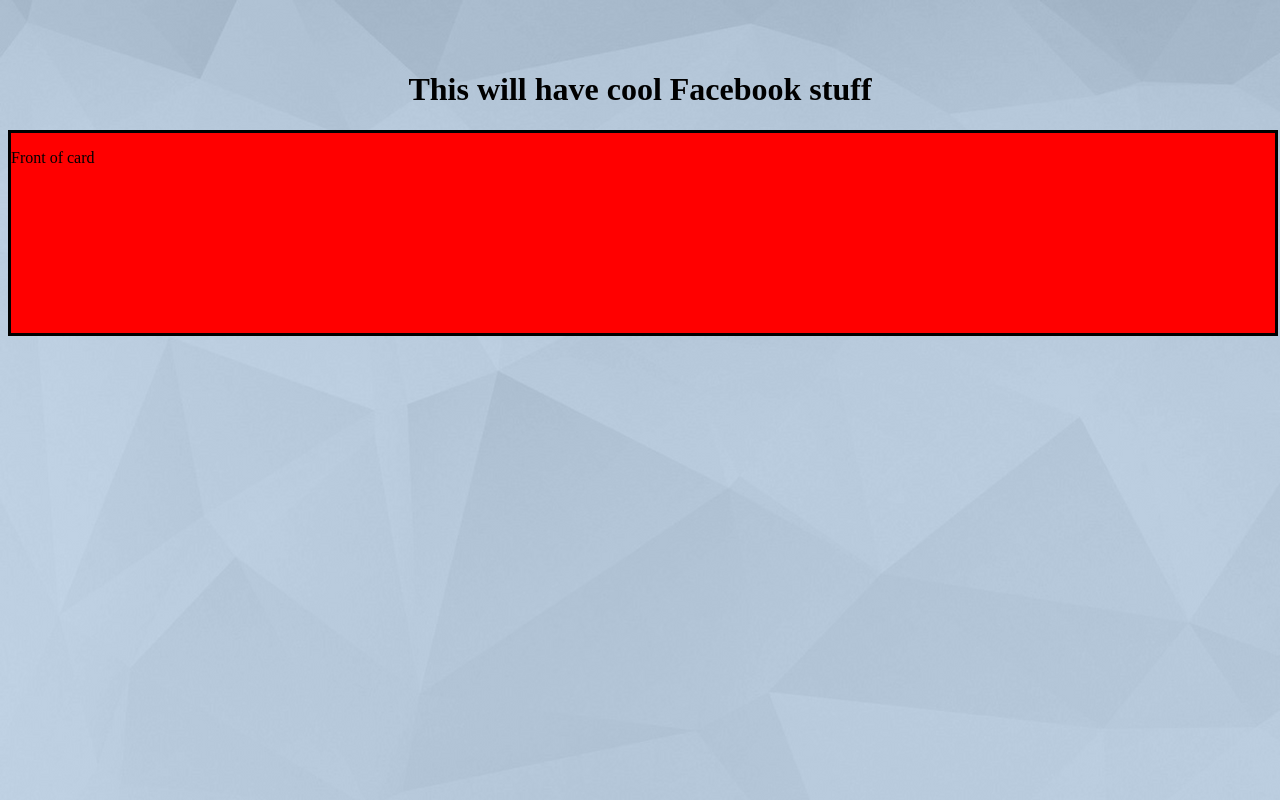
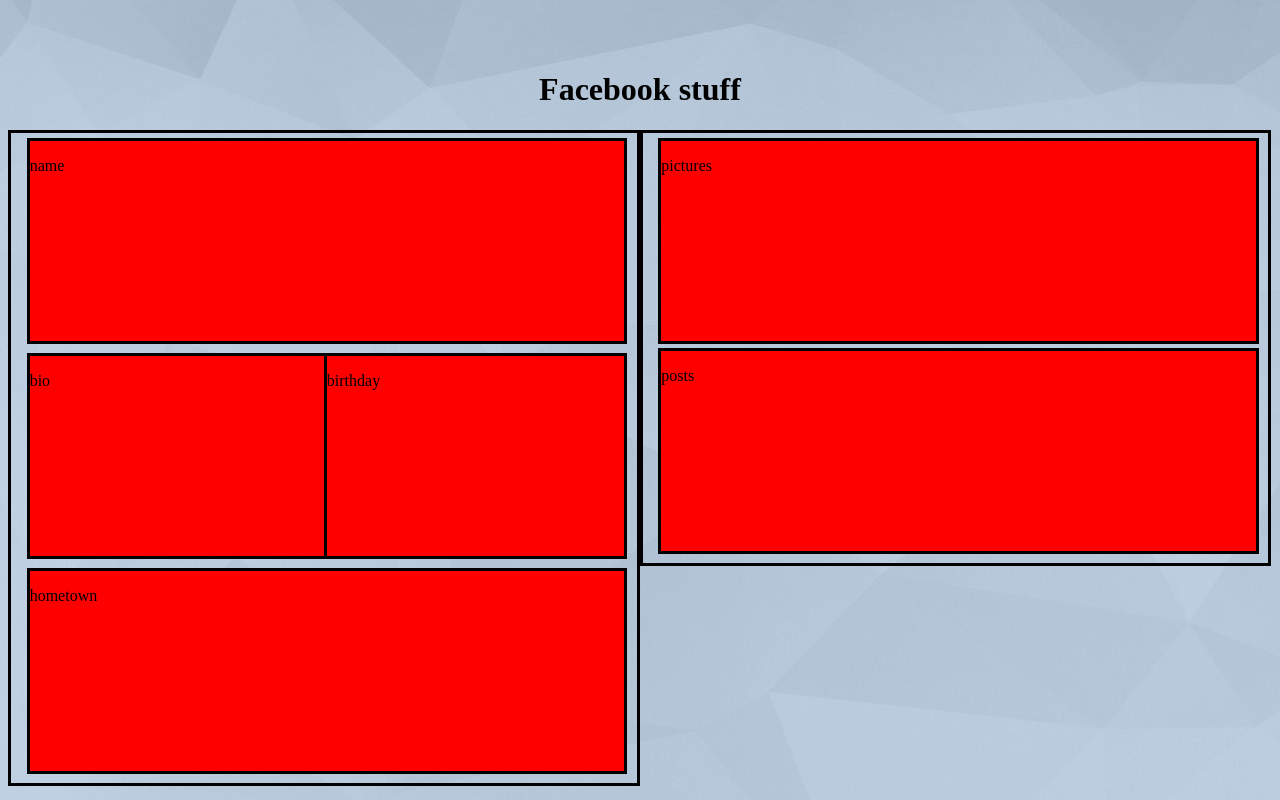
Before and after one commit to kedron-abbott/digitalfootprint, a Python web app: template digitalfootprint/templates/facebook.html in a window 1280 px wide. Run offline with Jinja, Linux system fonts and the light colour scheme; the template is opened without the code that fills it, so the values that code supplies are empty.

Commit message:
Updated facebook.html
Added flipping boxes and divs.
-C.

```diff
--- a/digitalfootprint/templates/facebook.html
+++ b/digitalfootprint/templates/facebook.html
@@ -6,17 +6,100 @@
   <link rel="stylesheet" href="stylesheet.css" />
 </head>
 <body class=bg-1>
-<h1>This will have cool Facebook stuff</h1>
+  <h1>Facebook stuff</h1>
 
-<div class;"flip-container" ontouchstart="this.class.toggle("hover");">
+	<div class="leftside">
+
+		<div class="content">
+			<div class="flip-container" ontouchstart="this.classList.toggle('hover');">
 				<div class="flipper">
 					<div class="front">
-      <p>Front of card</p>
+						<p>name</p>
 					</div>
 					<div class="back">
-      <p>This is the back</p>
+						<p>This is where the name will go</p>
 					</div>
 				</div>
 			</div>
-<body>
+		</div>
+
+		<div class="bioday">
+
+			<div class="half">
+				<div class="flip-container" ontouchstart="this.classList.toggle('hover');">
+					<div class="flipper">
+						<div class="front">
+							<p>bio</p>
+						</div>
+						<div class="back">
+							<p>This is where the bio will go</p>
+						</div>
+					</div>
+				</div>
+			</div>
+
+			<div class="half">
+				<div class="flip-container" ontouchstart="this.classList.toggle('hover');">
+					<div class="flipper">
+						<div class="front">
+							<p>birthday</p>
+						</div>
+						<div class="back">
+							<p>This is where the birthday will go</p>
+						</div>
+					</div>
+				</div>
+			</div>
+
+		</div>
+
+		<div class="content">
+
+			<div class="flip-container" ontouchstart="this.classList.toggle('hover');">
+				<div class="flipper">
+					<div class="front">
+						<p>hometown</p>
+					</div>
+					<div class="back">
+						<p>This is where the hometown will go</p>
+					</div>
+				</div>
+			</div>
+
+		</div>
+
+	</div>
+
+	<div class="rightside">
+
+		<div class="content">
+
+			<div class="flip-container" ontouchstart="this.classList.toggle('hover');">
+				<div class="flipper">
+					<div class="front">
+						<p>pictures</p>
+					</div>
+					<div class="back">
+						<p>This is where pictures will go</p>
+					</div>
+				</div>
+			</div>
+
+			<div class="flip-container" ontouchstart="this.classList.toggle('hover');">
+				<div class="flipper">
+					<div class="front">
+						<p>posts</p>
+					</div>
+					<div class="back">
+						<p>This is where posts will go</p>
+					</div>
+				</div>
+			</div>
+
+		</div>
+
+	</div>
+
+</body>
+
 </html>
```
Lines whose indentation alone changed are shown as unchanged.
